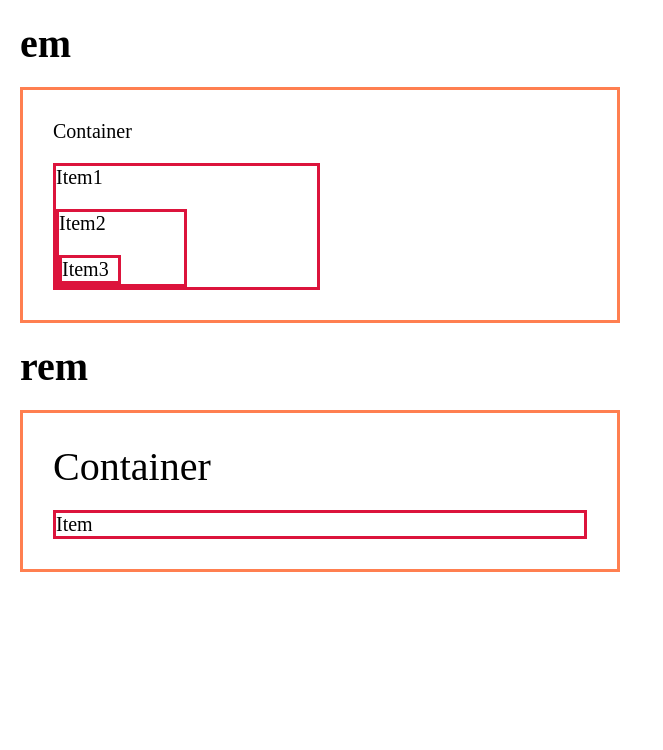
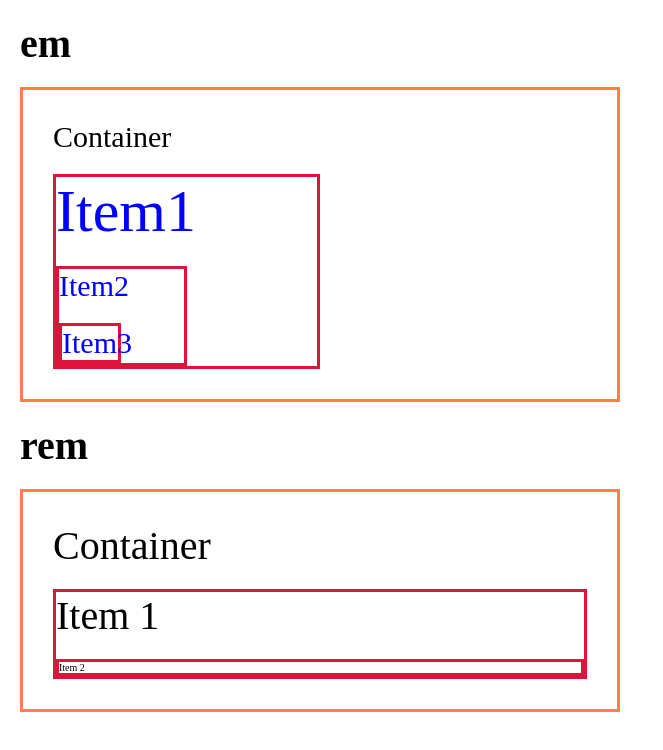
Before and after one commit to taynaradutra/Info-Frontend23, a plain HTML site: page Aula 08 - Responsividade/ProjetoEmRem/index.html in a window 1280 px wide. Shown: the whole page, without its empty margins (0-663 px from the left). Drawn offline with Linux system fonts and the light colour scheme.

Commit message:
Explicação em e rem

```diff
--- a/Aula 08 - Responsividade/ProjetoEmRem/css/style.css
+++ b/Aula 08 - Responsividade/ProjetoEmRem/css/style.css
@@ -4,31 +4,40 @@
   box-sizing: border-box;
 }
 
-html{
+html {
   font-size: 20px;
 }
 
 h1 {
-      margin:20px;
+  margin: 20px;
 }
 
 /*medida relativa que vai usar o elemento pai como referência*/
 .container-em {
   border: 3px solid coral;
+
   margin: 20px;
+  padding: 30px;
+
   width: 600px;
-    padding: 30px;
-    font-size: 20px;
+
+  font-size: 30px;
 }
 
 .item-em {
   margin-top: 20px;
   border: 3px solid crimson;
-    font-size:1em;
+
   width: 50%;
 }
 
+.um-em {
+  font-size: 2em;
+  color: blue;
+}
+
 .dois-em {
+  font-size: 0.5em;
 }
 
 .tres-em {
@@ -40,12 +49,18 @@ html{
   margin: 20px;
   width: 600px;
   padding: 30px;
-    font-size:40px;
-
+  font-size: 40px;
 }
 
 .item-rem {
-    font-size: 1rem;
   margin-top: 20px;
   border: 3px solid crimson;
 }
+
+.um-rem {
+  font-size: 2rem;
+}
+
+.dois-rem {
+  font-size: 0.5rem;
+}
--- a/Aula 08 - Responsividade/ProjetoEmRem/index.html
+++ b/Aula 08 - Responsividade/ProjetoEmRem/index.html
@@ -1,18 +1,16 @@
 <!DOCTYPE html>
 <html lang="en">
+  <head>
+    <meta charset="UTF-8" />
+    <meta http-equiv="X-UA-Compatible" content="IE=edge" />
+    <meta name="viewport" content="width=device-width, initial-scale=1.0" />
 
-<head>
-    <meta charset="UTF-8">
-    <meta http-equiv="X-UA-Compatible" content="IE=edge">
-    <meta name="viewport" content="width=device-width, initial-scale=1.0">
-
-    <link rel="stylesheet" href="css/style.css">
+    <link rel="stylesheet" href="css/style.css" />
 
     <title>Medidas relativas</title>
   </head>
 
   <body>
-
     <h1>em</h1>
 
     <div class="container-em">
@@ -21,9 +19,7 @@
         Item1
         <div class="item-em dois-em">
           Item2
-                <div class="item-em tres-em">
-                    Item3
-                </div>
+          <div class="item-em tres-em">Item3</div>
         </div>
       </div>
     </div>
@@ -32,11 +28,10 @@
 
     <div class="container-rem">
       Container
-        <div class="item-rem">
-            Item
+      <div class="item-rem um-rem">
+        Item 1
+        <div class="item-rem dois-rem">Item 2</div>
       </div>
     </div>
-
   </body>
-
 </html>
```
Lines whose indentation alone changed are shown as unchanged.
